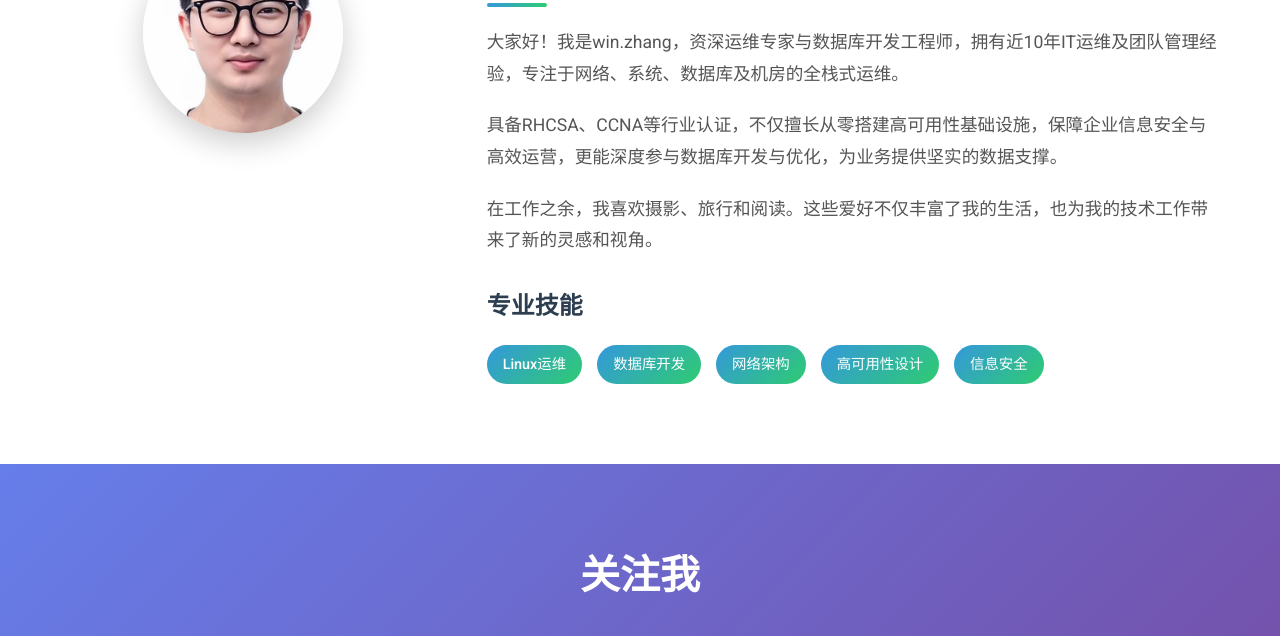
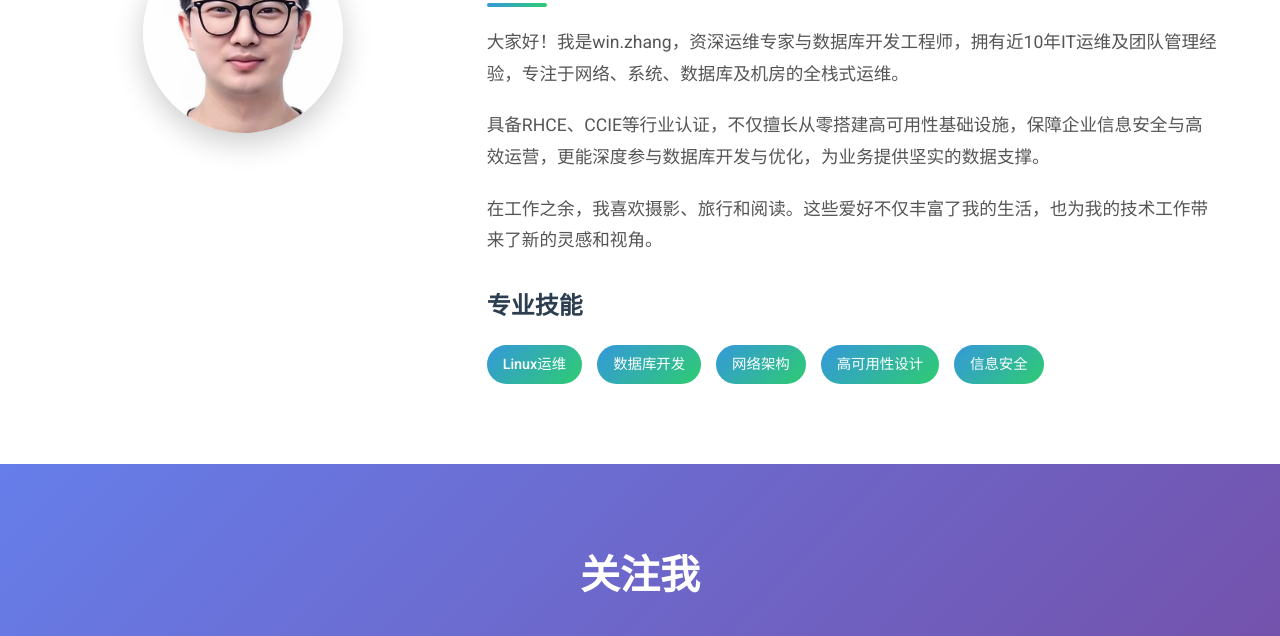
Before and after one commit to winzhang888/brief, a plain HTML site: page index.html in a window 1280 px wide. Shown: the part 937-1573 px from the top of the page. Drawn offline with Linux system fonts and the light colour scheme.

Commit message:
更新认证信息：RHCSA改为RHCE，CCNA改为CCIE

```diff
--- a/index.html
+++ b/index.html
@@ -115,7 +115,7 @@
                     <div class="about-text">
                         <h2>关于我</h2>
                         <p>大家好！我是win.zhang，资深运维专家与数据库开发工程师，拥有近10年IT运维及团队管理经验，专注于网络、系统、数据库及机房的全栈式运维。</p>
-                        <p>具备RHCSA、CCNA等行业认证，不仅擅长从零搭建高可用性基础设施，保障企业信息安全与高效运营，更能深度参与数据库开发与优化，为业务提供坚实的数据支撑。</p>
+                        <p>具备RHCE、CCIE等行业认证，不仅擅长从零搭建高可用性基础设施，保障企业信息安全与高效运营，更能深度参与数据库开发与优化，为业务提供坚实的数据支撑。</p>
                         <p>在工作之余，我喜欢摄影、旅行和阅读。这些爱好不仅丰富了我的生活，也为我的技术工作带来了新的灵感和视角。</p>
                         <div class="skills">
                             <h3>专业技能</h3>
```
